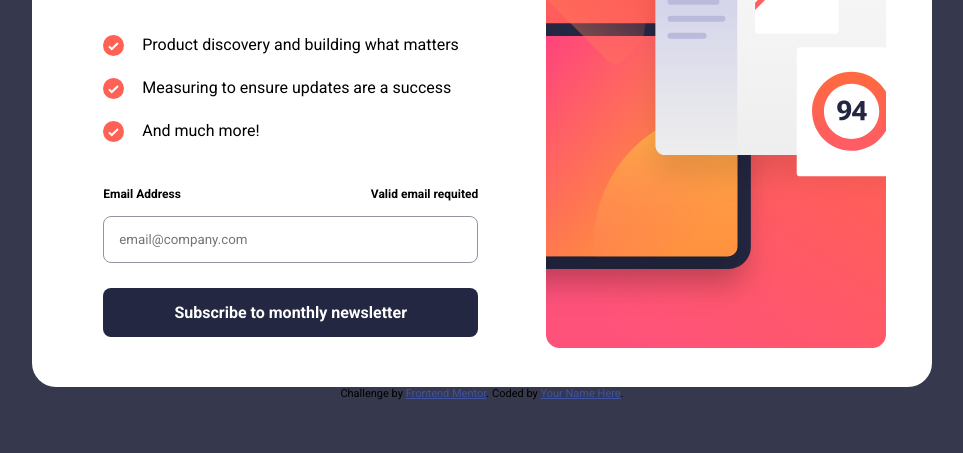
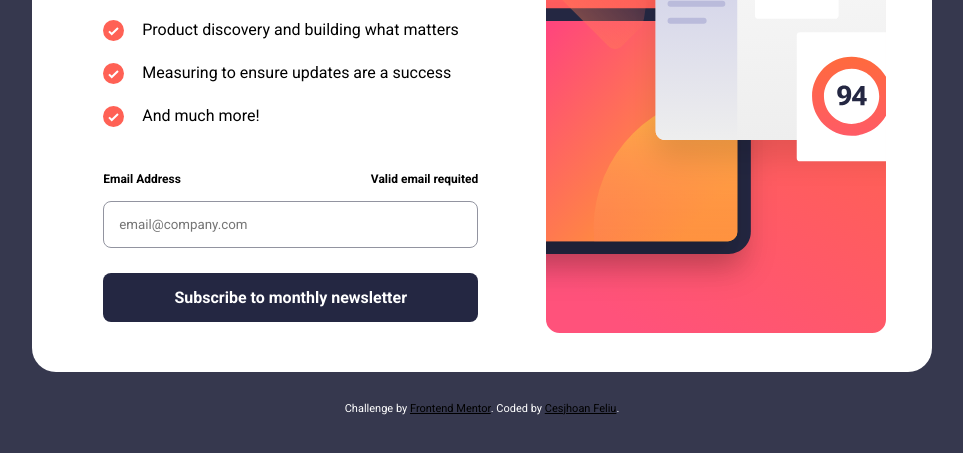
Before and after one commit to CesjhoanFeliu/Newsletter-sign-up-form-with-success-message, a plain HTML site: page index.html in a window 1280 px wide. Shown: the part 285-738 px from the top of the page, without its empty margins (158-1121 px from the left). Drawn offline with Linux system fonts and the light colour scheme.

Commit message:
Summary Front End Mentor

```diff
--- a/index.html
+++ b/index.html
@@ -109,8 +109,10 @@
       Challenge by
       <a href="https://www.frontendmentor.io?ref=challenge" target="_blank"
         >Frontend Mentor</a
-      >. Coded by <a href="#">Your Name Here</a>.
+      >. Coded by
+      <a href="https://www.frontendmentor.io/profile/CesjhoanFeliu"
+        >Cesjhoan Feliu</a
+      >.
     </div>
-    <script src="app.js"></script>
   </body>
 </html>
--- a/style.css
+++ b/style.css
@@ -129,11 +129,13 @@ div {
 }
 
 .attribution {
+  margin-top: 30px;
   font-size: 11px;
   text-align: center;
+  color: white;
 }
 .attribution a {
-  color: hsl(228, 45%, 44%);
+  color: hsl(0, 0%, 0%);
 }
 
 .display {
```
